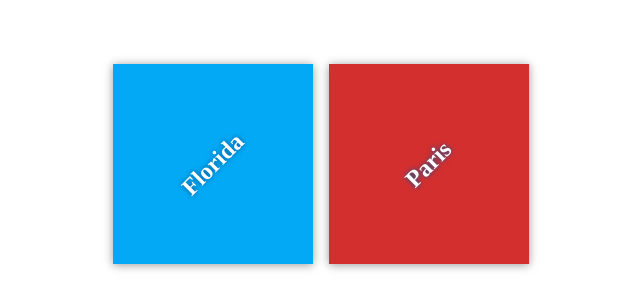
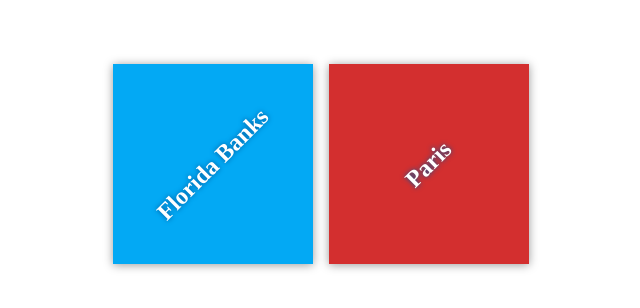
Before and after one commit to orginalGizeh/my-travel-plans, a plain HTML site: page index.html in a window 1280 px wide. Shown: the part 236-544 px from the top of the page, without its empty margins (319-959 px from the left). Drawn offline with Linux system fonts and the light colour scheme.

Commit message:
header banks

```diff
--- a/index.html
+++ b/index.html
@@ -11,7 +11,7 @@
     <div class="container">
         <div class="destination-container">
             <div class="destination" id="florida">
-                <h2>Florida</h2>
+                <h2>Florida Banks</h2>
             </div>
 
             <div class="destination" id="paris">
```
